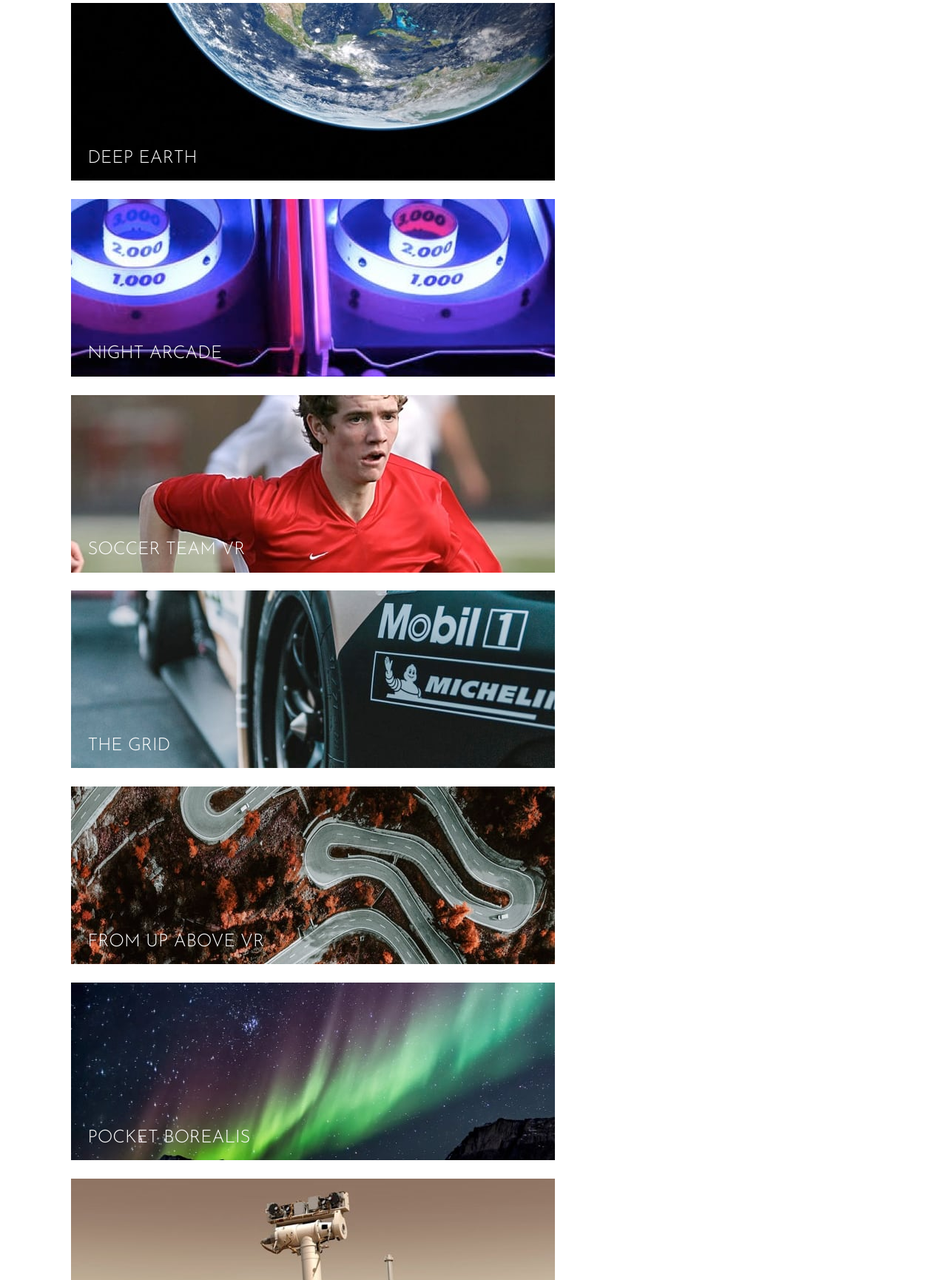
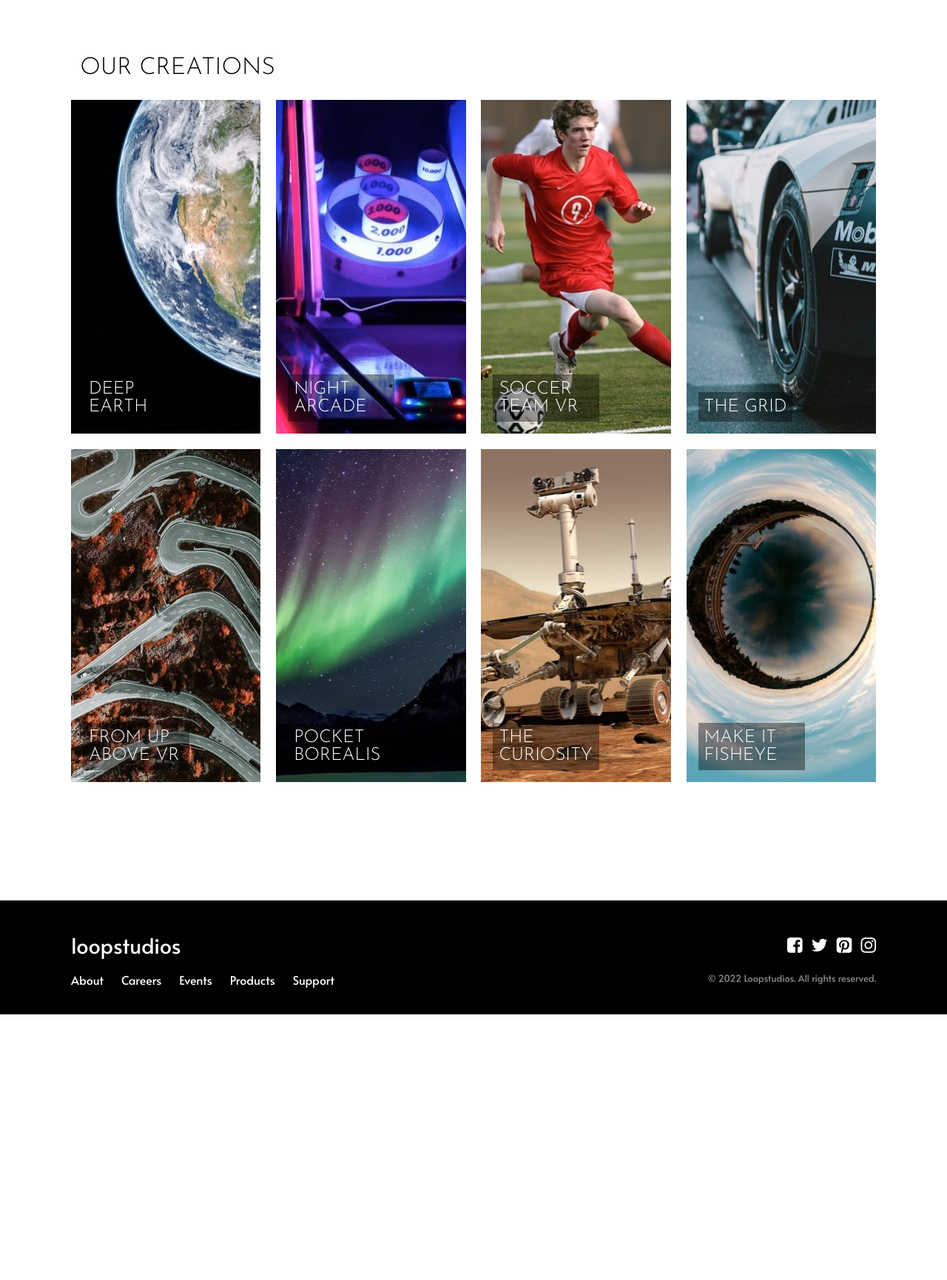
Before and after one commit to bkim1080/Loop-Studios-Landing-Page, a website: page index.html in a window 1280 px wide. Shown: the part 1070-2800 px from the top of the page at 74% size. After the commit the page ends 2441 px from the top, so only its background shows below. Drawn offline with Linux system fonts and the light colour scheme.

Commit message:
Optimize for desktop

```diff
--- a/css/styles.scss
+++ b/css/styles.scss
@@ -13,8 +13,12 @@ $font-family2: "Josefin Sans", sans-serif;
 	padding: 0;
 }
 
+body {
+	max-width: 100%;
+}
+
 img {
-	max-width: 100%;
+	width: 100%;
 }
 
 .bar {
@@ -49,6 +53,21 @@ img {
 	text-align: center;
 }
 
+.creation-imgs {
+	display: flex;
+	flex-direction: column;
+	margin-top: 1.7rem;
+	gap: 1.3rem;
+}
+
+.creation-imgs > div {
+	position: relative;
+}
+
+.creation-img-desktop {
+	display: none;
+}
+
 .creations-section {
 	padding-bottom: 10rem;
 }
@@ -81,8 +100,14 @@ img {
 	flex-direction: column;
 	font-weight: 300;
 	justify-content: space-between;
+	list-style: none;
 	height: 11rem;
 	margin: 2rem 0;
+}
+
+.footer-links a:hover {
+	text-decoration: underline 2px;
+	cursor: pointer;
 }
 
 .footer-social-links {
@@ -100,6 +125,7 @@ img {
 .header-contents {
 	position: absolute;
 	width: 100%;
+	height: inherit;
 }
 
 .header-contents.active {
@@ -113,25 +139,16 @@ img {
 	display: none;
 }
 
-.image-grid {
-	display: flex;
-	flex-direction: column;
-	margin-top: 1.5rem;
-	gap: 1.3rem;
-}
-
-.image-grid > div {
-	position: relative;
-}
-
-.image-text {
+.img-text {
+	background: rgba(0, 0, 0, 0.404);
+	bottom: 1rem;
 	color: $color-light;
 	font-family: $font-family2;
 	font-size: 1.5rem;
+	padding: 0.5rem;
 	position: absolute;
-	bottom: 1.4rem;
-	left: 1.4rem;
-	width: 35%;
+	left: 1rem;
+	max-width: 9rem;
 }
 
 .main-heading {
@@ -156,6 +173,10 @@ img {
 
 .navbar-links {
 	display: none;
+}
+
+.navbar-links a:hover {
+	text-decoration: underline 3px;
 }
 
 .navbar-links.active {
@@ -212,8 +233,7 @@ img {
 @media (min-width: 768px) {
 	.main-heading {
 		font-size: 2rem;
-		margin-left: 6%;
-		margin-top: 4rem;
+		margin-top: 3.5rem;
 		max-width: 300px;
 	}
 
@@ -226,18 +246,69 @@ img {
 	}
 
 	.toggle-btn {
-		right: 2.5rem;
+		right: 3.625rem;
 	}
 }
 
 @media (min-width: 1024px) {
-	.container-narrow {
+	.container-narrow p {
+		margin-bottom: 0;
 		text-align: left;
-		justify-content: left;
 	}
 
-	.container-narrow p {
-		margin-bottom: 0;
+	.container-narrow h2 {
+		text-align: left;
+	}
+
+	.creation-imgs {
+		display: grid;
+		grid-template: repeat(2, 1fr) / repeat(4, 1fr);
+	}
+
+	.creation-img-mobile {
+		display: none;
+	}
+
+	.creation-img-desktop {
+		display: block;
+	}
+
+	.flex {
+		display: flex;
+		flex-direction: row;
+		align-items: center;
+		margin-bottom: 8rem;
+	}
+
+	.flex > * {
+		flex-basis: 100%;
+	}
+
+	.footer > .container {
+		display: flex;
+		justify-content: space-between;
+	}
+
+	.footer-links {
+		flex-direction: row;
+		height: 0;
+		margin: 1rem 0 0 0;
+	}
+
+	.footer-link-item {
+		margin-right: 1.5rem;
+	}
+
+	.footer-group-1 {
+		text-align: left;
+	}
+
+	.footer-social-links {
+		margin: 0.5rem 0 1.5rem auto;
+	}
+
+	.image-text {
+		width: 65%;
 	}
 
 	.toggle-btn {
@@ -250,8 +321,14 @@ img {
 		justify-content: space-between;
 	}
 
+	.main-heading {
+		font-size: 3rem;
+		margin-top: 5rem;
+		max-width: 450px;
+	}
+
 	.navbar-links {
-		display: flex;
+		display: block;
 	}
 
 	.navbar-links ul {
@@ -263,13 +340,15 @@ img {
 		padding: 0.4rem 0.8rem;
 	}
 
-	.flex {
-		display: flex;
-		flex-direction: row;
-		align-items: center;
-	}
-
-	.flex > * {
-		flex-basis: 100%;
+	.secondary-heading {
+		max-width: 18rem;
 	}
 }
+
+@media (min-width: 1440px) {
+	.main-heading {
+		font-size: 4rem;
+		margin-top: 9rem;
+		max-width: 600px;
+	}
+}
--- a/index.html
+++ b/index.html
@@ -35,7 +35,9 @@
 						</ul>
 					</div>
 				</nav>
-				<h1 class="main-heading container">IMMERSIVE EXPERIENCES THAT DELIVER</h1>
+				<div class="container">
+					<h1 class="main-heading">IMMERSIVE EXPERIENCES THAT DELIVER</h1>
+				</div>
 			</div>
 			<img class="header-img-mobile" src="images/mobile/image-hero.jpg" alt="" />
 			<img class="header-img-desktop" src="images/desktop/image-hero.jpg" alt="" />
@@ -47,63 +49,116 @@
 				<div class="container-narrow">
 					<h2 class="secondary-heading">THE LEADER IN INTERACTIVE VR</h2>
 					<p>
-						Founded in 2011, Loopstudios has been producing world-class virtual reality
-						projects for some of the best companies around the globe. Our award-winning
-						creations have transformed businesses through digital experiences that bind
-						to their brand.
+						Founded in 2011, Loopstudios has been producing world-class virtual reality projects for some of
+						the best companies around the globe. Our award-winning creations have transformed businesses
+						through digital experiences that bind to their brand.
 					</p>
 				</div>
 			</section>
 
 			<section class="creations-section container">
 				<h2 class="secondary-heading">OUR CREATIONS</h2>
-				<div class="image-grid">
+				<div class="creation-imgs">
 					<div class="earth-container">
-						<img src="images/mobile/image-deep-earth.jpg" alt="" />
-						<p class="image-text">DEEP EARTH</p>
+						<img
+							class="creation-img-mobile img-overlay-mobile"
+							src="images/mobile/image-deep-earth.jpg"
+							alt=""
+						/>
+						<img class="creation-img-desktop" src="images/desktop/image-deep-earth.jpg" alt="" />
+						<div class="text-container">
+							<p class="img-text">DEEP EARTH</p>
+						</div>
 					</div>
 					<div class="arcade-container">
-						<img src="images/mobile/image-night-arcade.jpg" alt="" />
-						<p class="image-text">NIGHT ARCADE</p>
+						<img
+							class="creation-img-mobile img-overlay-mobile"
+							src="images/mobile/image-night-arcade.jpg"
+							alt=""
+						/>
+						<img class="creation-img-desktop" src="images/desktop/image-night-arcade.jpg" alt="" />
+						<div class="text-container">
+							<p class="img-text">NIGHT ARCADE</p>
+						</div>
 					</div>
 					<div class="soccer-container">
-						<img src="images/mobile/image-soccer-team.jpg" alt="" />
-						<p class="image-text">SOCCER TEAM VR</p>
+						<img
+							class="creation-img-mobile img-overlay-mobile"
+							src="images/mobile/image-soccer-team.jpg"
+							alt=""
+						/>
+						<img class="creation-img-desktop" src="images/desktop/image-soccer-team.jpg" alt="" />
+						<div class="text-container">
+							<p class="img-text">SOCCER TEAM VR</p>
+						</div>
 					</div>
 					<div class="grid-container">
-						<img src="images/mobile/image-grid.jpg" alt="" />
-						<p class="image-text">THE GRID</p>
+						<img class="creation-img-mobile img-overlay-mobile" src="images/mobile/image-grid.jpg" alt="" />
+						<img class="creation-img-desktop" src="images/desktop/image-grid.jpg" alt="" />
+						<div class="text-container">
+							<p class="img-text">THE GRID</p>
+						</div>
 					</div>
 					<div class="up-above-container">
-						<img src="images/mobile/image-from-above.jpg" alt="" />
-						<p class="image-text">FROM UP ABOVE VR</p>
+						<img
+							class="creation-img-mobile img-overlay-mobile"
+							src="images/mobile/image-from-above.jpg"
+							alt=""
+						/>
+						<img class="creation-img-desktop" src="images/desktop/image-from-above.jpg" alt="" />
+						<div class="text-container">
+							<p class="img-text">FROM UP ABOVE VR</p>
+						</div>
 					</div>
 					<div class="borealis-container">
-						<img src="images/mobile/image-pocket-borealis.jpg" alt="" />
-						<p class="image-text">POCKET BOREALIS</p>
+						<img
+							class="creation-img-mobile img-overlay-mobile"
+							src="images/mobile/image-pocket-borealis.jpg"
+							alt=""
+						/>
+						<img class="creation-img-desktop" src="images/desktop/image-pocket-borealis.jpg" alt="" />
+						<div class="text-container">
+							<p class="img-text">POCKET BOREALIS</p>
+						</div>
 					</div>
 					<div class="curiosity-container">
-						<img src="images/mobile/image-curiosity.jpg" alt="" />
-						<p class="image-text">THE CURIOSITY</p>
+						<img
+							class="creation-img-mobile img-overlay-mobile"
+							src="images/mobile/image-curiosity.jpg"
+							alt=""
+						/>
+						<img class="creation-img-desktop" src="images/desktop/image-curiosity.jpg" alt="" />
+						<div class="text-container">
+							<p class="img-text">THE CURIOSITY</p>
+						</div>
 					</div>
 					<div class="fisheye-container">
-						<img src="images/mobile/image-fisheye.jpg" alt="" />
-						<p class="image-text">MAKE IT FISHEYE</p>
+						<img
+							class="creation-img-mobile img-overlay-mobile"
+							src="images/mobile/image-fisheye.jpg"
+							alt=""
+						/>
+						<img class="creation-img-desktop" src="images/desktop/image-fisheye.jpg" alt="" />
+						<div class="text-container">
+							<p class="img-text">MAKE IT FISHEYE</p>
+						</div>
 					</div>
 				</div>
 			</section>
 
 			<footer class="footer">
-				<div>
+				<div class="container">
+					<div class="footer-group-1">
 						<p class="footer-brand-title">loopstudios</p>
 						<ul class="footer-links">
-						<li><a class="footer-list-item">About</a></li>
-						<li><a class="footer-list-item">Careers</a></li>
-						<li><a class="footer-list-item">Events</a></li>
-						<li><a class="footer-list-item">Products</a></li>
-						<li><a class="footer-list-item">Support</a></li>
+							<li><a class="footer-link-item">About</a></li>
+							<li><a class="footer-link-item">Careers</a></li>
+							<li><a class="footer-link-item">Events</a></li>
+							<li><a class="footer-link-item">Products</a></li>
+							<li><a class="footer-link-item">Support</a></li>
 						</ul>
 					</div>
+					<div class="footer-group-2">
 						<div class="footer-social-links">
 							<i class="fa fa-facebook-square" aria-hidden="true"></i>
 							<i class="fa fa-twitter" aria-hidden="true"></i>
@@ -111,6 +166,8 @@
 							<i class="fa fa-instagram" aria-hidden="true"></i>
 						</div>
 						<p class="footer-copyright">© 2022 Loopstudios. All rights reserved.</p>
+					</div>
+				</div>
 			</footer>
 		</section>
 
```
Also changed, not shown: css/styles.css. Lines whose indentation alone changed are shown as unchanged.
